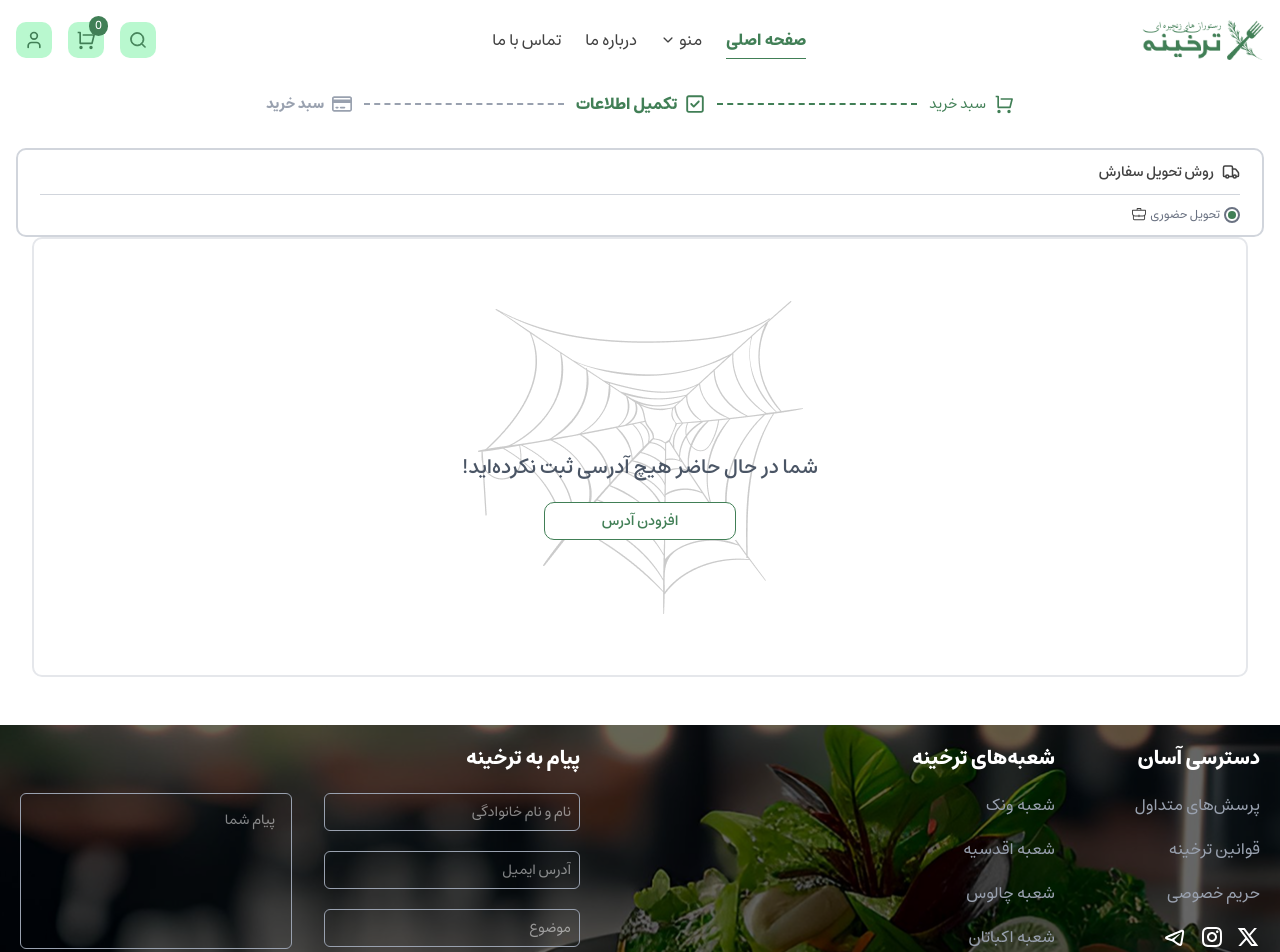
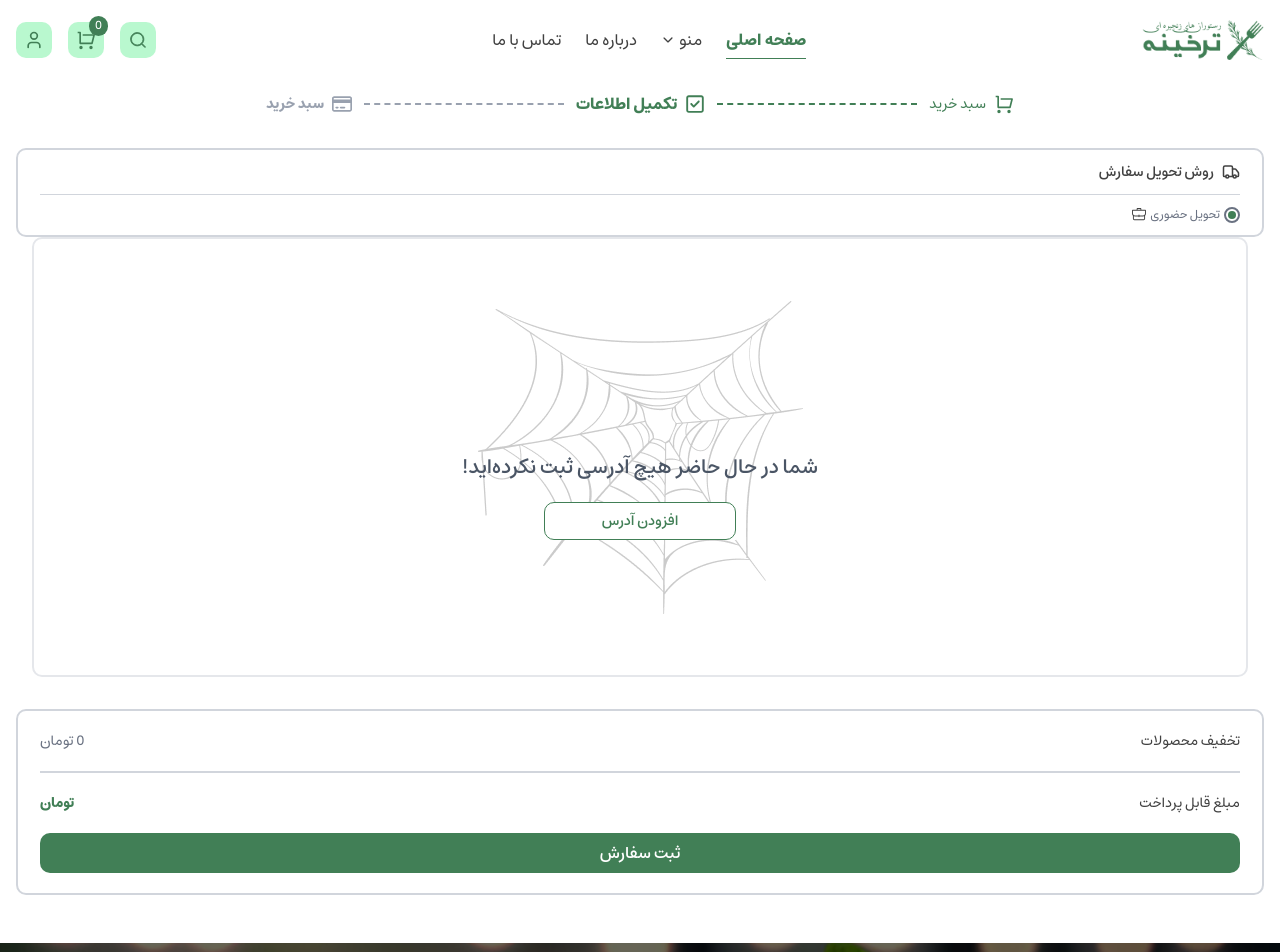
Before and after one commit to AmirAjam/food-store, a React (Vite) app: page /complete-information in a window 1280 px wide. Shown: the top 952 px of the page. Built offline with nearby package versions, Linux system fonts and the light colour scheme; no server answers.

Commit message:
add select address in complete information page

```diff
--- a/src/pages/CompleteInformation/CompleteInformation.jsx
+++ b/src/pages/CompleteInformation/CompleteInformation.jsx
@@ -4,16 +4,20 @@ import Address from "../Profile/pages/Address/Address"
 import DeliveryMethod from "./components/DeliveryMethod"
 import Footer from "@/components/Footer/Footer"
 import CartNavbar from "../Cart/Components/CartNavbar"
+import CartInformation from "./components/CartInformation"
+import { useState } from "react"
 
 const CompleteInformation = () => {
+  const[selectAddress,setSelectAddress] = useState(null)
   return (
     <>
       <Header />
       <CartNavbar step={2} />
+      <TopCart text="تکمیل اطلاعات" />
       <div className="container">
-        <TopCart text="تکمیل اطلاعات"></TopCart>
         <DeliveryMethod />
-        <Address />
+        <Address selectAddress={selectAddress} setSelectAddress={setSelectAddress}/>
+        <CartInformation />
       </div>
       <Footer />
     </>
--- /dev/null
+++ b/src/pages/CompleteInformation/components/CartInformation.jsx
@@ -0,0 +1,44 @@
+import PrimaryButton from '@/components/Ui/Button/PrimaryButton'
+import { getCart } from '@/store/cartSlice'
+import { calAllOff } from '@/utils/utils'
+import React, { useEffect } from 'react'
+import { useDispatch, useSelector } from 'react-redux'
+
+const CartInformation = () => {
+
+    const dispatch = useDispatch()
+
+    const cart = useSelector(state => state.cart.cart)
+    const token = useSelector((state) => state.auth.accessToken)
+
+    console.log(cart)
+
+    let productsDiscounts = 0
+    cart.items.forEach(item => productsDiscounts += (calAllOff(item)));
+
+    useEffect(() => {
+        dispatch(getCart({ token }))
+    }, [])
+
+    return (
+        <section className='mt-8 border-2 border-gray-300 rounded-lg px-1.5 py-5 text-sm'>
+            <div className="container">
+                <div className='flex justify-between pb-5 border-b-2 border-gray-300'>
+                    <p>تخفیف محصولات</p>
+                    <p className='text-gray-500'>{productsDiscounts.toLocaleString()} تومان</p>
+                </div>
+                <div className='flex justify-between py-5 '>
+                    <p>مبلغ قابل پرداخت</p>
+                    <p className='text-primary-color font-Estedad-Bold'>
+                        {cart.finalPrice?.toLocaleString()} تومان
+                    </p>
+                </div>
+                <div className='block text-xs sm:text-base'>
+                    <PrimaryButton text="ثبت سفارش"/>
+                </div>
+            </div>
+        </section>
+    )
+}
+
+export default CartInformation
--- a/src/pages/Profile/pages/Address/Address.jsx
+++ b/src/pages/Profile/pages/Address/Address.jsx
@@ -7,7 +7,8 @@ import Addresses from './Addresses'
 import PrimaryButton from '@/components/Ui/Button/PrimaryButton'
 import { getAddresses } from '@/store/addressSlice'
 
-const Address = () => {
+const Address = ({ selectAddress, setSelectAddress }) => {
+    console.log("selectAddress => ", selectAddress)
 
     const [isOpenAddress, setIsOpenAddress] = useState(false)
 
@@ -15,18 +16,27 @@ const Address = () => {
     const addresses = useSelector((state) => state.address.addresses)
     const dispatch = useDispatch()
 
-
-
     console.log(addresses)
 
     useEffect(() => {
         dispatch(getAddresses(token))
-    })
+    }, [])
+
+    useEffect(() => {
+        if (addresses.length && selectAddress !== undefined) {
+            setSelectAddress(addresses[0]._id)
+        }
+    }, [addresses])
 
     return (
         <section className='w-full'>
             {addresses.length ?
-                <Addresses addresses={addresses} setIsOpenAddress={setIsOpenAddress} />
+                <Addresses
+                    selectAddress={selectAddress}
+                    setSelectAddress={setSelectAddress}
+                    addresses={addresses}
+                    setIsOpenAddress={setIsOpenAddress}
+                />
                 :
                 <div className='md:mt-0 mt-5'>
                     <EmptyCart text="شما در حال حاضر هیچ آدرسی ثبت نکرده‌اید!">
--- a/src/pages/Profile/pages/Address/AddressItem.jsx
+++ b/src/pages/Profile/pages/Address/AddressItem.jsx
@@ -1,18 +1,17 @@
 import icons from '@/icons'
 import { removeAddress } from '@/store/addressSlice'
-import React, { useState } from 'react'
+import React, { useEffect, useState } from 'react'
 import { useDispatch, useSelector } from 'react-redux'
 import CreateAddrees from './CreateAddrees'
 import { toast, Toaster } from 'sonner'
 
-const AddressItem = ({ addressDetails }) => {
+const AddressItem = ({ addressDetails, selectAddress, setSelectAddress }) => {
     const { Edit, Trash } = icons
 
     const [isOpenAddress, setIsOpenAddress] = useState(false)
 
     const dispatch = useDispatch()
     const token = useSelector((state) => state.auth.accessToken)
-    const addresses = useSelector((state) => state.address.addresses)
 
     const removeAddressHandler = () => {
         dispatch(removeAddress({ token, id: addressDetails._id }))
@@ -22,13 +21,18 @@ const AddressItem = ({ addressDetails }) => {
     const editHandler = () => {
         setIsOpenAddress(true)
     }
+
+    console.log("selectAddress => ", selectAddress)
     return (
         <div className='px-2'>
-            <div className='bg-gray-100 border-2 border-gray-300 p-2 rounded-lg mt-5 first:mt-0'>
+            <div onClick={selectAddress && (() => setSelectAddress(addressDetails._id))}
+                className={`border-2 p-2 rounded-lg mt-5 first:mt-0
+                ${selectAddress === addressDetails._id ? "bg-green-50 border-primary-color/50"
+                        : "bg-gray-100 border-gray-300"}`}>
                 <div className='flex  justify-between'>
                     <p className='text-xs w-9/12'>{addressDetails.addressLine}</p>
                     <div className='flex justify-end text-xl gap-3 w-1/6 text-gray-600'>
-                        <Edit onClick={editHandler}/>
+                        <Edit onClick={editHandler} />
                         <Trash onClick={removeAddressHandler} />
                     </div>
                 </div>
--- a/src/pages/Profile/pages/Address/Addresses.jsx
+++ b/src/pages/Profile/pages/Address/Addresses.jsx
@@ -3,7 +3,7 @@ import AddressItem from './AddressItem'
 import PrimaryButton from '@/components/Ui/Button/PrimaryButton'
 import SecondaryButton from '@/components/Ui/Button/SecondaryButton'
 
-const Addresses = ({ addresses, setIsOpenAddress }) => {
+const Addresses = ({ addresses, setIsOpenAddress, selectAddress,setSelectAddress }) => {
   return (
     <div className='mt-5 h-full md:mt-0 border-2 border-gray-300 rounded-lg py-3 md:py-3.5'>
       <div className='pb-4 px-3 border-b border-gray-300 hidden lg:flex items-center justify-between'>
@@ -17,7 +17,13 @@ const Addresses = ({ addresses, setIsOpenAddress }) => {
         <h2 className='font-Estedad-Bold lg:hidden px-3'>آدرس‌ها</h2>
         <div className='grid grid-cols-1 lg:grid-cols-2 gap-4 max-h-62 md:max-h-62
       overflow-y-auto mt-4 lg:px-4'>
-          {addresses.map(address => <AddressItem key={address._id} addressDetails={address} />)}
+          {addresses.map(address =>
+            <AddressItem
+              key={address._id}
+              addressDetails={address}
+              selectAddress={selectAddress}
+              setSelectAddress={setSelectAddress}
+            />)}
         </div>
       </div>
 
```
